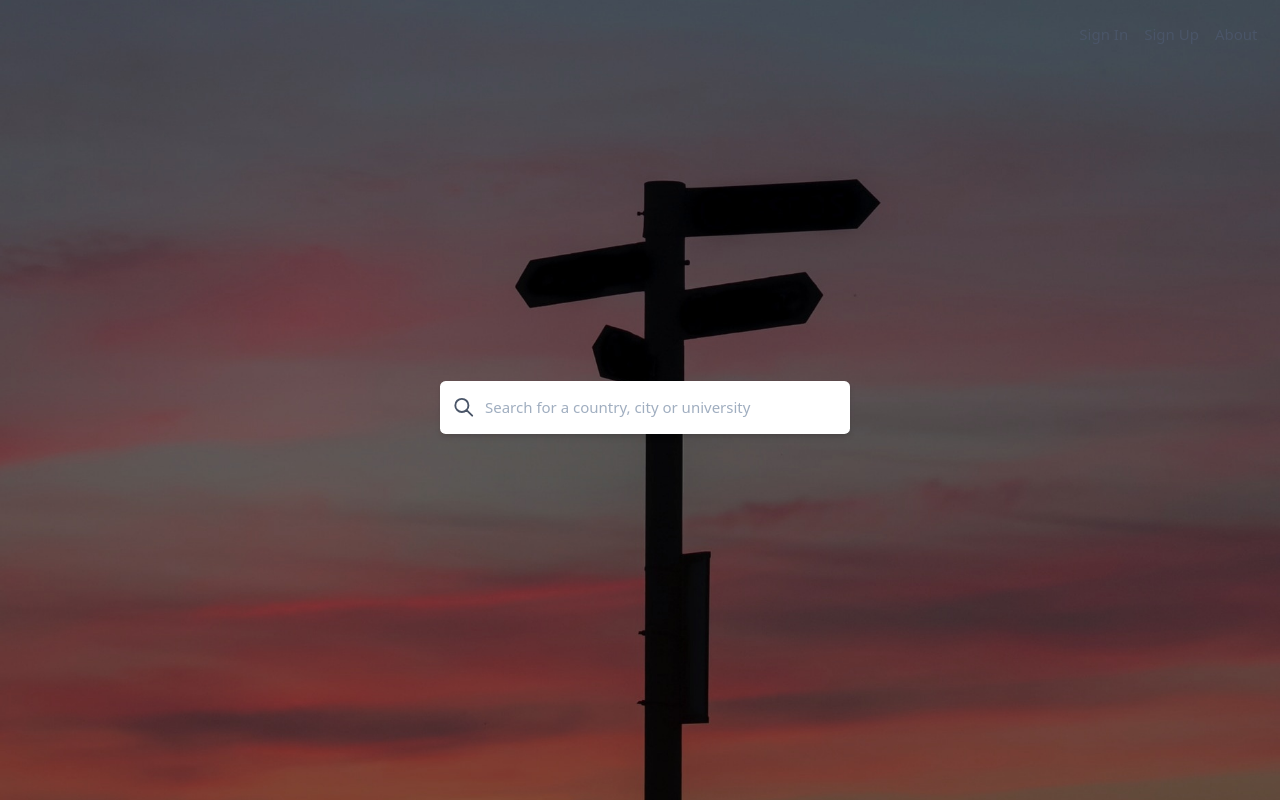
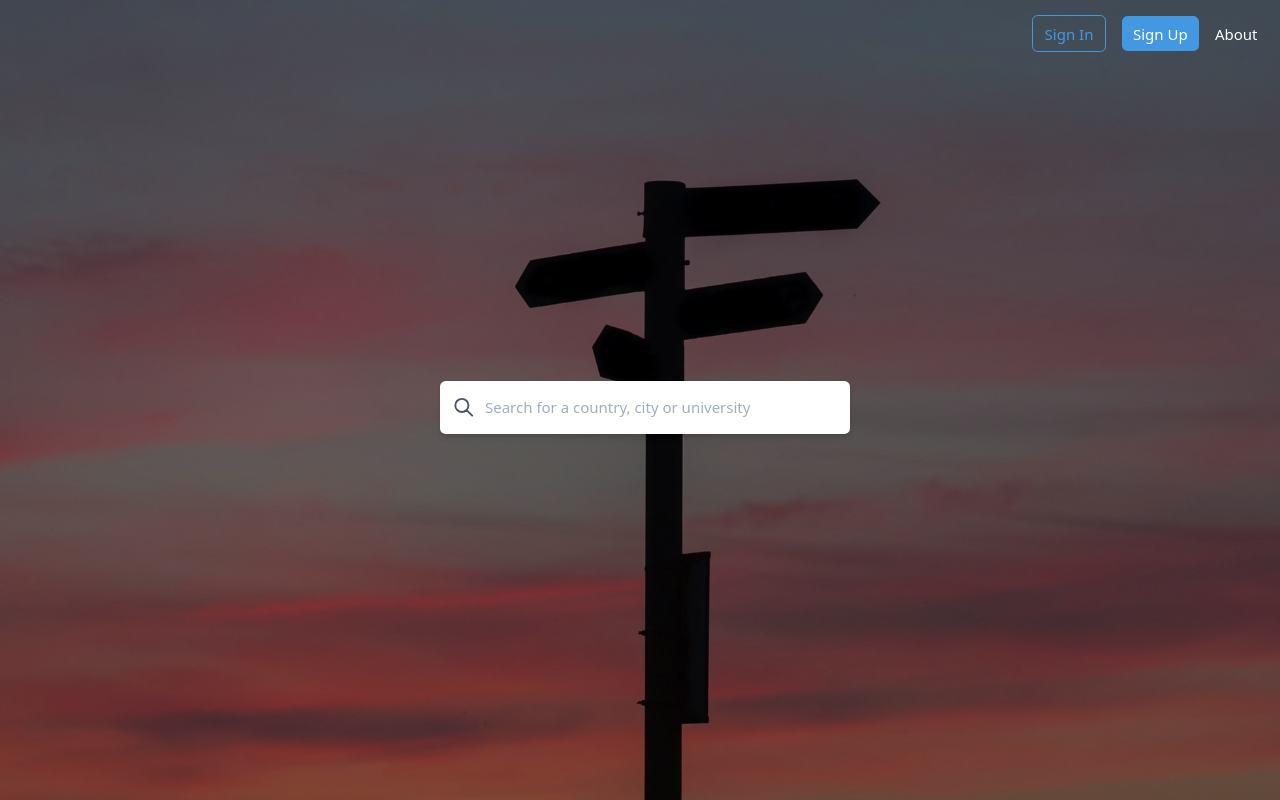
Before and after one commit to fatihcandev/guidemus, a Next.js app: page / in a window 1280 px wide. Built offline with nearby package versions, Linux system fonts and the light colour scheme.

Commit message:
solve className conflict

```diff
--- a/components/nav-item.js
+++ b/components/nav-item.js
@@ -1,10 +1,11 @@
 import TextBody from './text-body'
 import Link from 'next/link'
+import cd from 'classnames'
 
-const NavItem = ({ href, children }) => (
+const NavItem = ({ href, className, children }) => (
   <Link href={href}>
     <a>
-      <TextBody className="hover:text-purple-500">{children}</TextBody>
+      <TextBody className={cd('text-white', className)}>{children}</TextBody>
     </a>
   </Link>
 )
```
